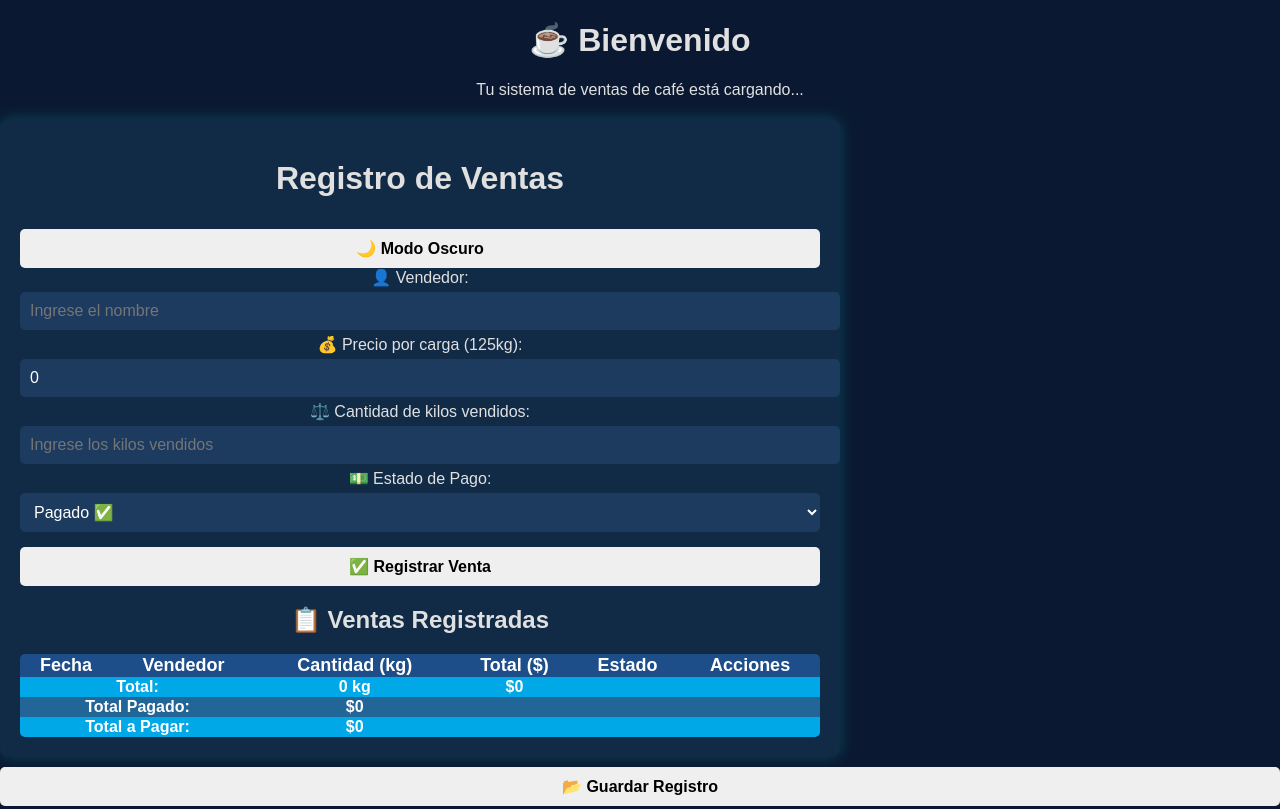
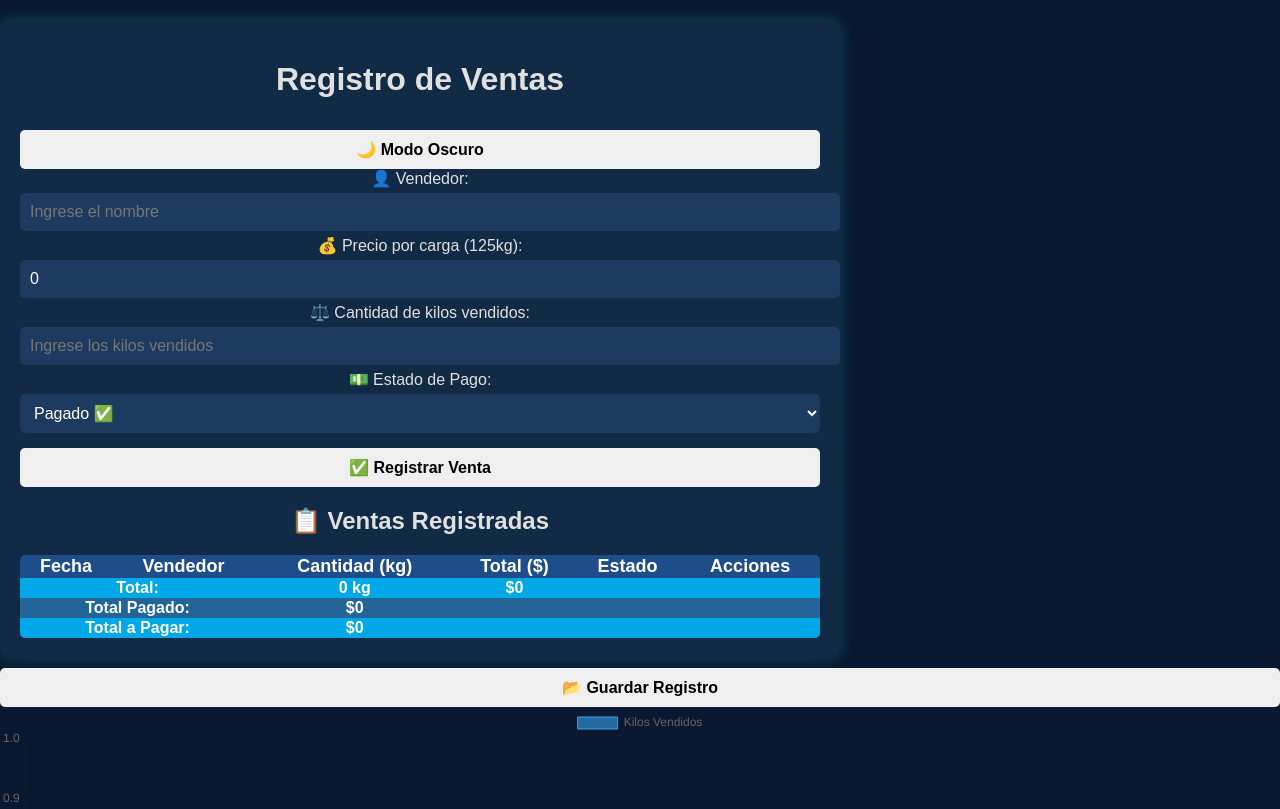
Before and after one commit to Yilbercod/CompraventaCafe, a plain HTML site: page Index.html in a window 1280 px wide. Shown: the top 809 px of the page. Drawn offline with nearby package versions, Linux system fonts and the light colour scheme.

Commit message:
Actualizar Index.html

```diff
--- a/Index.html
+++ b/Index.html
@@ -2,20 +2,12 @@
 <head>
     <meta charset="UTF-8">
     <meta name="viewport" content="width=device-width, initial-scale=1.0">
-    <title>COMPRAVENTA DE CAFÉ
+    <title>COMPRAVENTA DE CAFÉ DOMi
                    ☕️
 </title>
     <link rel="stylesheet" href="style.css">
 </head>
 <body>
-
-  <div id="bienvenida">
-  <div class="contenido-bienvenida">
-    <h1>☕ Bienvenido</h1>
-    <p>Tu sistema de ventas de café está cargando...</p>
-  </div>
-
-
     <div class="container">
         <h1>Registro de Ventas</h1><button id="modoOscuroBtn">🌙 Modo Oscuro</button>
 
@@ -90,4 +82,4 @@
         <button id="btnCancelar" class="btn">❌ Cancelar</button>
     </div>
 </div><input type="file" id="importarVentasInput" accept=".json">
-<button onclick="importarVentas()">📂 Importar Ventas</button></body
+<button onclick="importarVentas()">📂 Importar Ventas</button></body>
```
